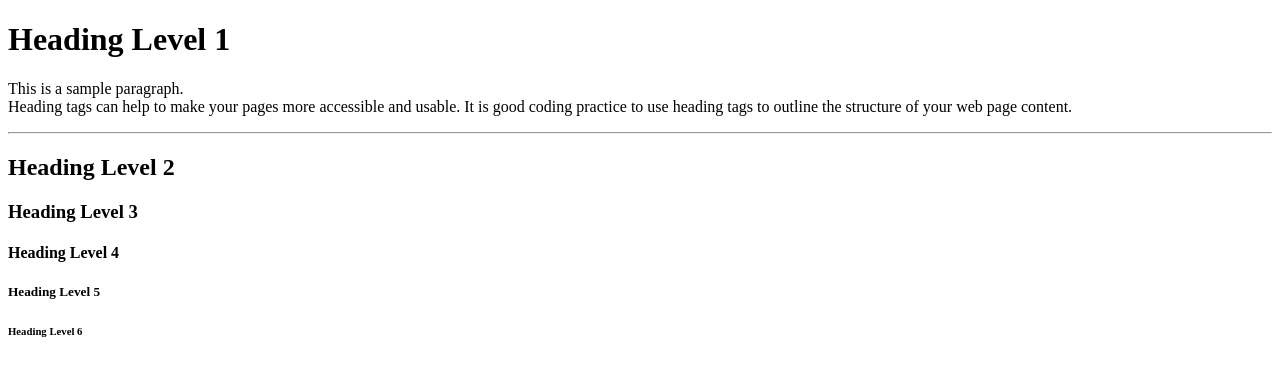
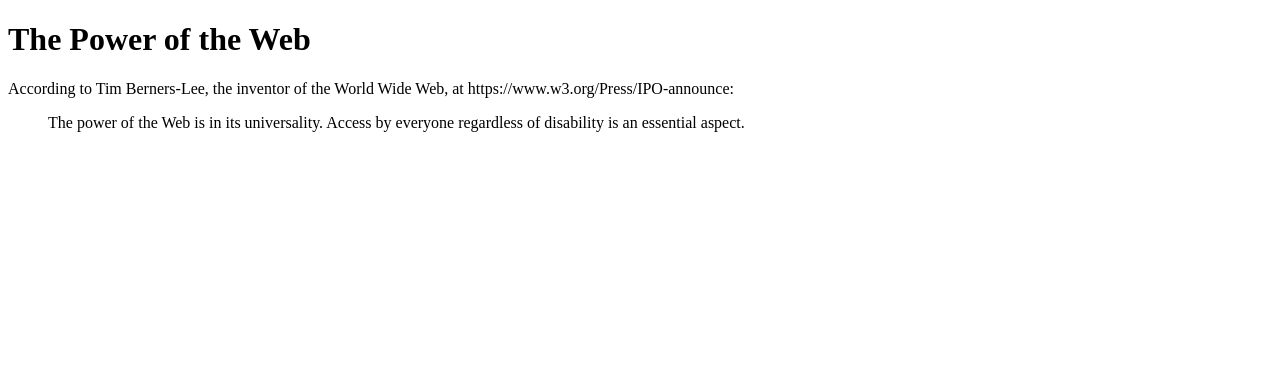
Before and after one commit to JeremyD1031/JeremyD1031.github.io, a plain HTML site: page index.html in a window 1280 px wide. Drawn offline with Linux system fonts and the light colour scheme.

Commit message:
Blockquotes

```diff
--- a/index.html
+++ b/index.html
@@ -1,20 +1,17 @@
 <!DOCTYPE html>
 <html lang="en">
 <head>
-<title>Paragraph Example</title>
+<title>Blockquote Example</title>
 <meta charset="utf-8">
 </head>
 <body>
-<h1>Heading Level 1</h1>
-<p>This is a sample paragraph. <br> Heading tags can help to make your
-pages more accessible and usable. It is good coding practice to use
-heading tags to outline the structure of your web page content.
+<h1>The Power of the Web</h1>
+<p>According to Tim Berners-Lee, the inventor of the World Wide Web,
+at https://www.w3.org/Press/IPO-announce:
 </p>
-<hr>
-<h2>Heading Level 2</h2>
-<h3>Heading Level 3</h3>
-<h4>Heading Level 4</h4>
-<h5>Heading Level 5</h5>
-<h6>Heading Level 6</h6>
+<blockquote>
+The power of the Web is in its universality. Access by everyone
+regardless of disability is an essential aspect.
+</blockquote>
 </body>
 </html>
```
